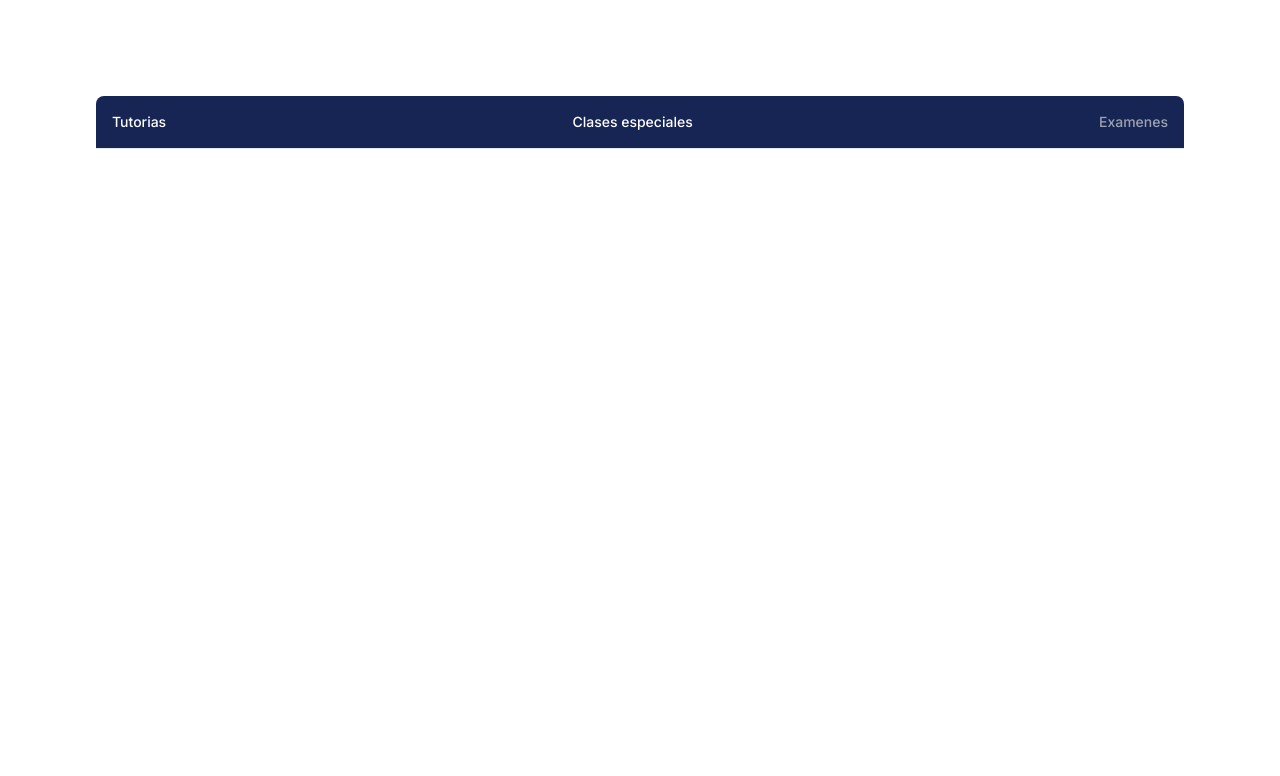
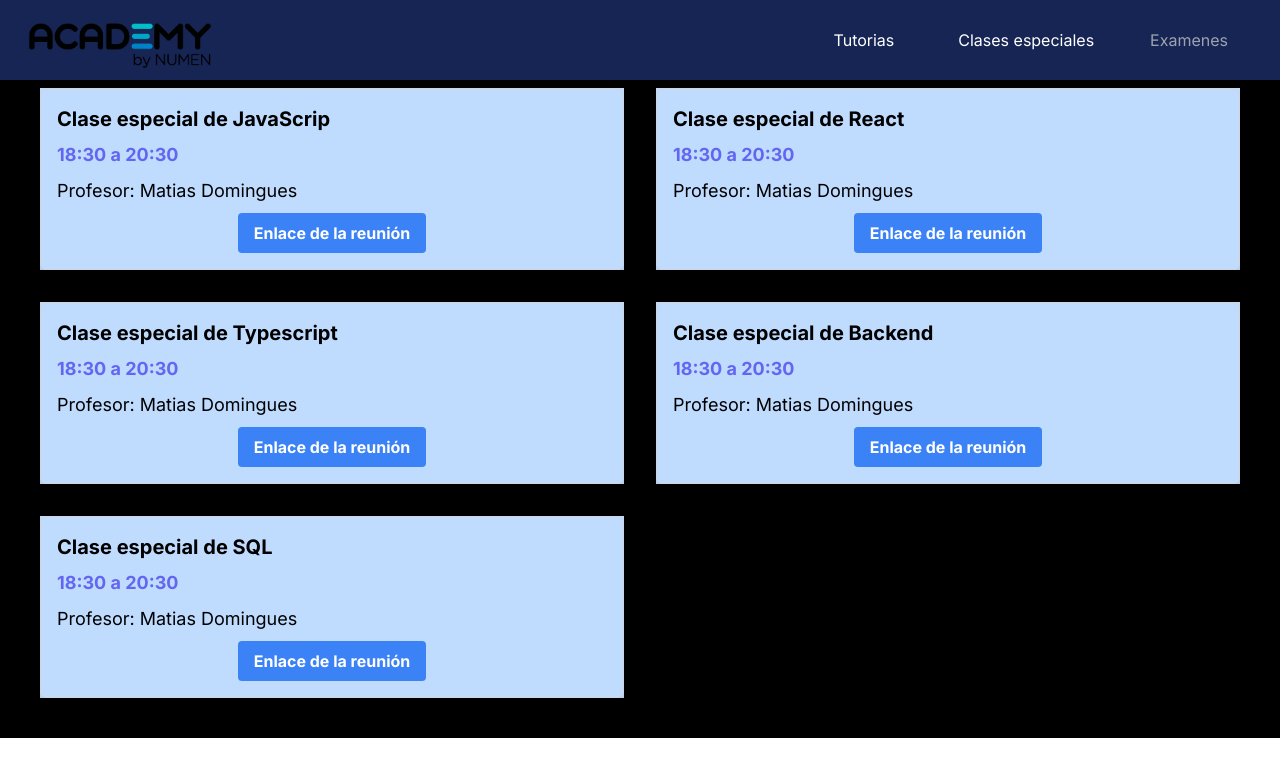
Before and after one commit to NumenPublicidad/tutorias-programacion, a Next.js app: page / in a window 1280 px wide. Shown: the top 776 px of the page. Built offline with nearby package versions, Linux system fonts and the light colour scheme.

Commit message:
Pagina de Clases Especiales

```diff
--- /dev/null
+++ b/src/app/clasesEspeciales/ClasesEspeciales.tsx
@@ -0,0 +1,27 @@
+export const ClasesEspeciales = ({ ClasesEspeciales }) => {
+	return (
+		<div className='flex flex-col justify-between p-4 border border-gray-300 rounded-md shadow-md'>
+			<div className='flex flex-col'>
+				<h2 className='text-xl font-bold mb-2'>
+					{ClasesEspeciales.name}
+				</h2>
+				<h3 className='text-lg mb-2 font-bold text-indigo-500'>
+					{ClasesEspeciales.hour}
+				</h3>
+				<h3 className='text-lg mb-2'>
+					{`Profesor: ${ClasesEspeciales.teacher}`}
+				</h3>
+			</div>
+			<div className='flex justify-center'>
+				<a
+					href={ClasesEspeciales.zoom}
+					className='text-blue-500'
+				>
+					<button className='bg-blue-500 hover:bg-blue-700 text-white font-bold py-2 px-4 rounded'>
+						Enlace de la reunión
+					</button>
+				</a>
+			</div>
+		</div>
+	);
+};
--- a/src/app/components/Navbar.tsx
+++ b/src/app/components/Navbar.tsx
@@ -1,22 +1,31 @@
-// components/Navbar.tsx
 import Link from 'next/link';
+import Image from 'next/image';
 
 export function NavBar(): any {
 	return (
-		<div className='w-full'>
-			<ul className='bg-blue-950 rounded-t-lg justify-between flex flex-wrap text-sm font-medium text-center text-white border-b border-gray-200'>
+		<div className='flex justify-between bg-blue-950 w-full text-center'>
+			<div className='pl-5 pt-5 pb-2'>
+				<Image
+					src='/logo.jpg'
+					alt='Descripción de la imagen'
+					width={200}
+					height={100}
+				/>
+			</div>
+			<div className='flex justify-evenly items-center mr-10'>
+				<ul className=' flex flex-wrap space-x-8 text-base text-white'>
 					<li className='mr-2'>
 						<Link
 							href='/tutorias'
-						className='inline-block p-4 rounded-t-lg hover:text-gray-600 hover:bg-blue-300'
+							className='p-3 inline-block hover:text-black'
 						>
 							Tutorias
 						</Link>
 					</li>
-				<li className='mr-2'>
+					<li className='mr-2 '>
 						<Link
 							href='/ClasesEspeciales'
-						className='inline-block p-4 rounded-t-lg hover:text-gray-600 hover:bg-blue-300'
+							className='p-3 inline-block hover:text-black'
 						>
 							Clases especiales
 						</Link>
@@ -24,12 +33,13 @@ export function NavBar(): any {
 					<li>
 						<Link
 							href='/'
-						className='inline-block p-4 text-gray-400 rounded-t-lg cursor-not-allowed hover:text-gray-600 hover:bg-blue-300'
+							className='p-3 inline-block text-gray-400 cursor-not-allowed hover:text-black'
 						>
 							Examenes
 						</Link>
 					</li>
 				</ul>
 			</div>
+		</div>
 	);
 }
--- /dev/null
+++ b/src/app/constants/clases_esp.js
@@ -0,0 +1,37 @@
+export const clasesEspecialesData = [
+	{
+		id: 1,
+		name: 'Clase especial de JavaScrip',
+		hour: '18:30 a 20:30',
+		teacher: 'Matias Domingues',
+		zoom: 'https://www.zoom.com',
+	},
+	{
+		id: 2,
+		name: 'Clase especial de React',
+		hour: '18:30 a 20:30',
+		teacher: 'Matias Domingues',
+		zoom: 'https://www.zoom.com',
+	},
+	{
+		id: 3,
+		name: 'Clase especial de Typescript',
+		hour: '18:30 a 20:30',
+		teacher: 'Matias Domingues',
+		zoom: 'https://www.zoom.com',
+	},
+	{
+		id: 4,
+		name: 'Clase especial de Backend',
+		hour: '18:30 a 20:30',
+		teacher: 'Matias Domingues',
+		zoom: 'https://www.zoom.com',
+	},
+	{
+		id: 5,
+		name: 'Clase especial de SQL',
+		hour: '18:30 a 20:30',
+		teacher: 'Matias Domingues',
+		zoom: 'https://www.zoom.com',
+	},
+];
--- a/src/app/page.tsx
+++ b/src/app/page.tsx
@@ -1,9 +1,21 @@
 import { NavBar } from './components/Navbar';
+import { ClasesEspeciales } from './clasesEspeciales/ClasesEspeciales';
+import { clasesEspecialesData } from './constants/clases_esp';
 
-export default function Home() {
+export default function Home(): any {
 	return (
-		<main className='flex min-h-screen flex-col items-center justify-between p-24'>
+		<main className='bg-black'>
 			<NavBar />
+			<div className='flex flex-col items-center justify-between p-10 pt-2 grid grid-cols-1 md:grid-cols-2 gap-8 w-full justify-center'>
+				{clasesEspecialesData.map((clase, index) => (
+					<div
+						key={index}
+						className='flex-shrink-0 w-full bg-blue-200'
+					>
+						<ClasesEspeciales ClasesEspeciales={clase} />
+					</div>
+				))}
+			</div>
 		</main>
 	);
 }
```
Also changed, not shown: public/logo.jpg (added). Lines whose indentation alone changed are shown as unchanged.
